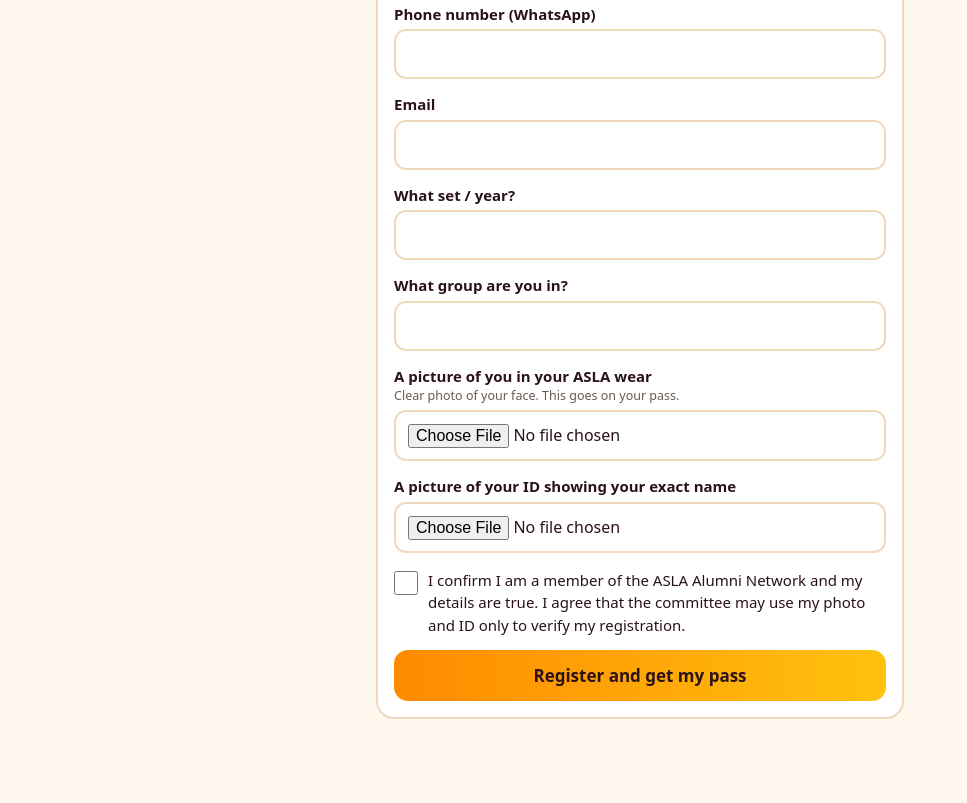
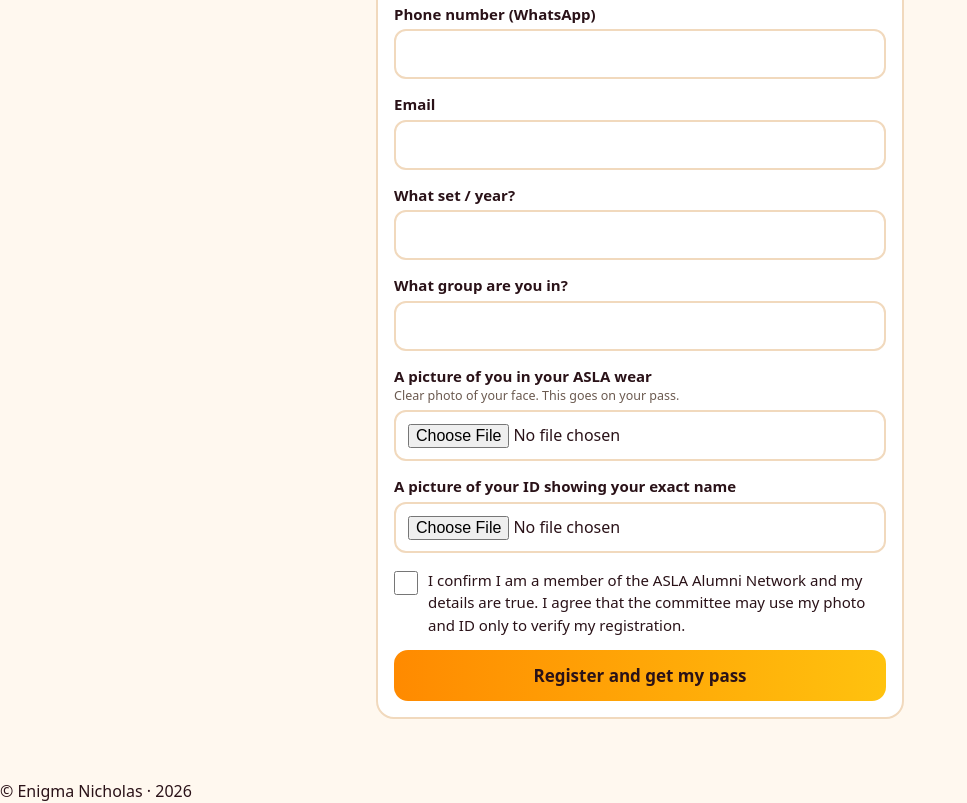
Before and after one commit to zurumedia/Slotz.ng, a plain HTML site: page asla.html in a window 1280 px wide. Shown: the part 1380-2183 px from the top of the page, without its empty margins (0-967 px from the left). Before the commit the page ends 2159 px from the top, so only its background shows below. Drawn offline with nearby package versions, Linux system fonts and the light colour scheme.

Commit message:
Add footer with copyright information

```diff
--- a/asla.html
+++ b/asla.html
@@ -146,5 +146,8 @@ $("go").onclick=function(){
 };
 })();
 </script>
+  <footer class="site-footer">
+  © Enigma Nicholas · 2026
+  </footer>
 </body>
 </html>
```
